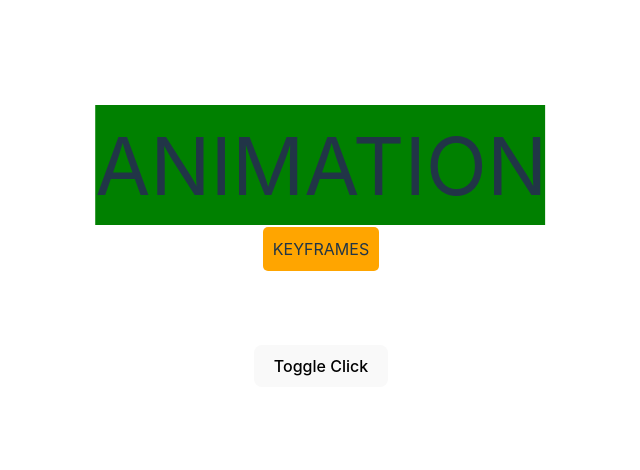
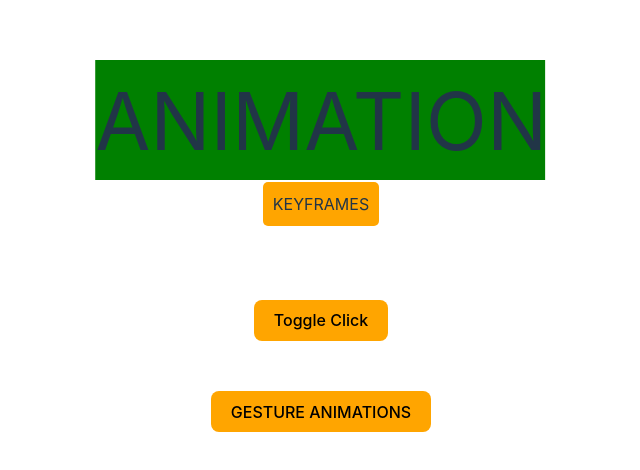
Before and after one commit to muhkyle17/learn-framer-motion, a React (Vite) app: page / in a window 1280 px wide. Shown: the part 130-600 px from the top of the page, without its empty margins (319-959 px from the left). Built offline with nearby package versions, Linux system fonts and the light colour scheme.

Commit message:
Add gesture animations

```diff
--- a/src/App.jsx
+++ b/src/App.jsx
@@ -34,8 +34,20 @@ function App() {
         <motion.nav animate={isOpen ? 'open' : 'closed'} variants={variants}>
           VARIANTS
         </motion.nav>
-        <button onClick={() => setIsOpen(isOpen => !isOpen)}>Toggle Click</button>
+        <motion.button
+          style={{ backgroundColor: 'orange' }}
+          whileHover={{ scale: 1.1 }}
+          whileTap={{ scale: 0.9 }}
+          onClick={() => setIsOpen(isOpen => !isOpen)}>
+          Toggle Click
+        </motion.button>
       </div>
+      <motion.button
+        style={{ backgroundColor: 'orange' }}
+        whileHover={{ scale: 1.1 }}
+        whileTap={{ scale: 0.9 }}>
+        GESTURE ANIMATIONS
+      </motion.button>
     </div>
   )
 }
```
